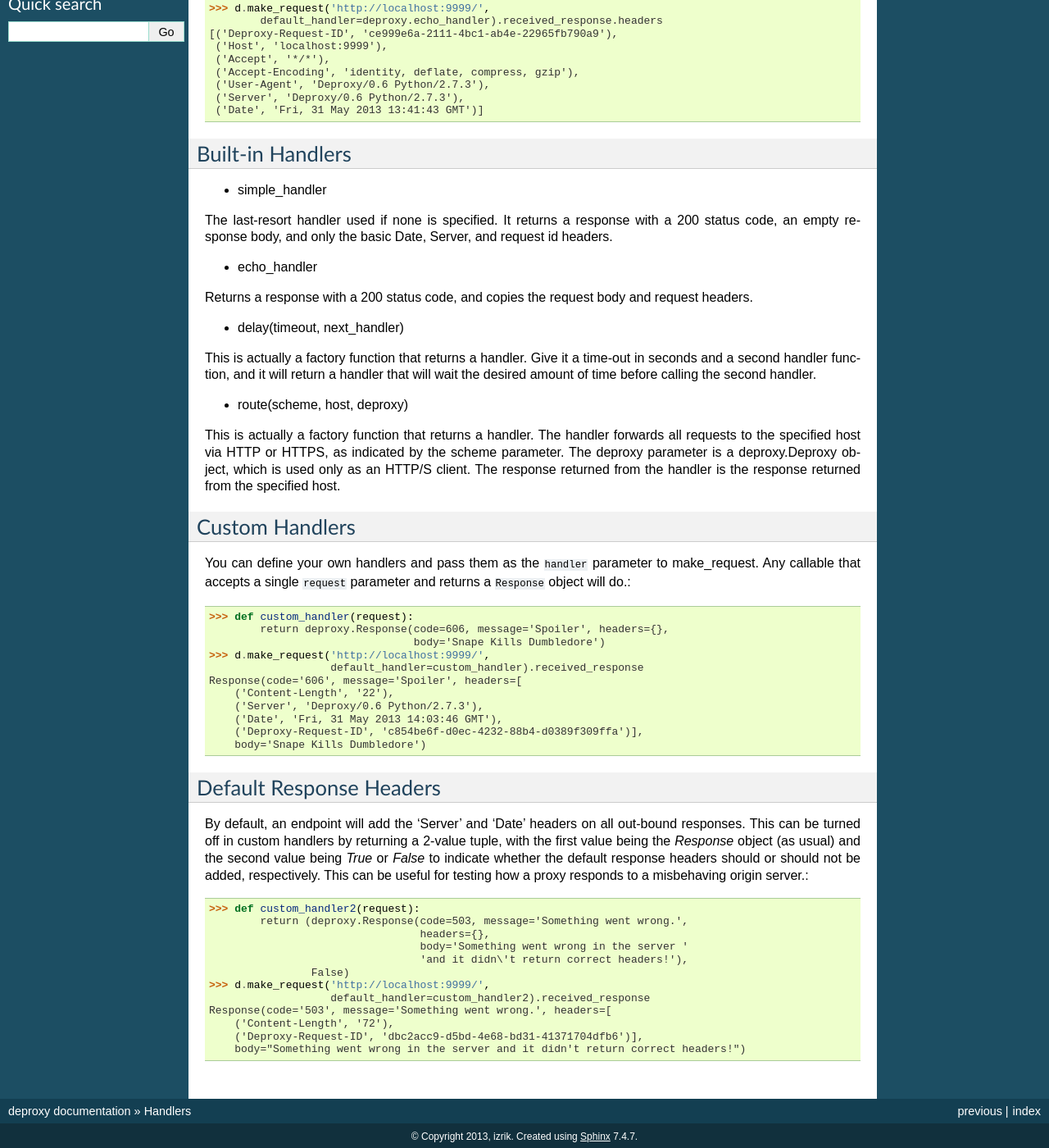
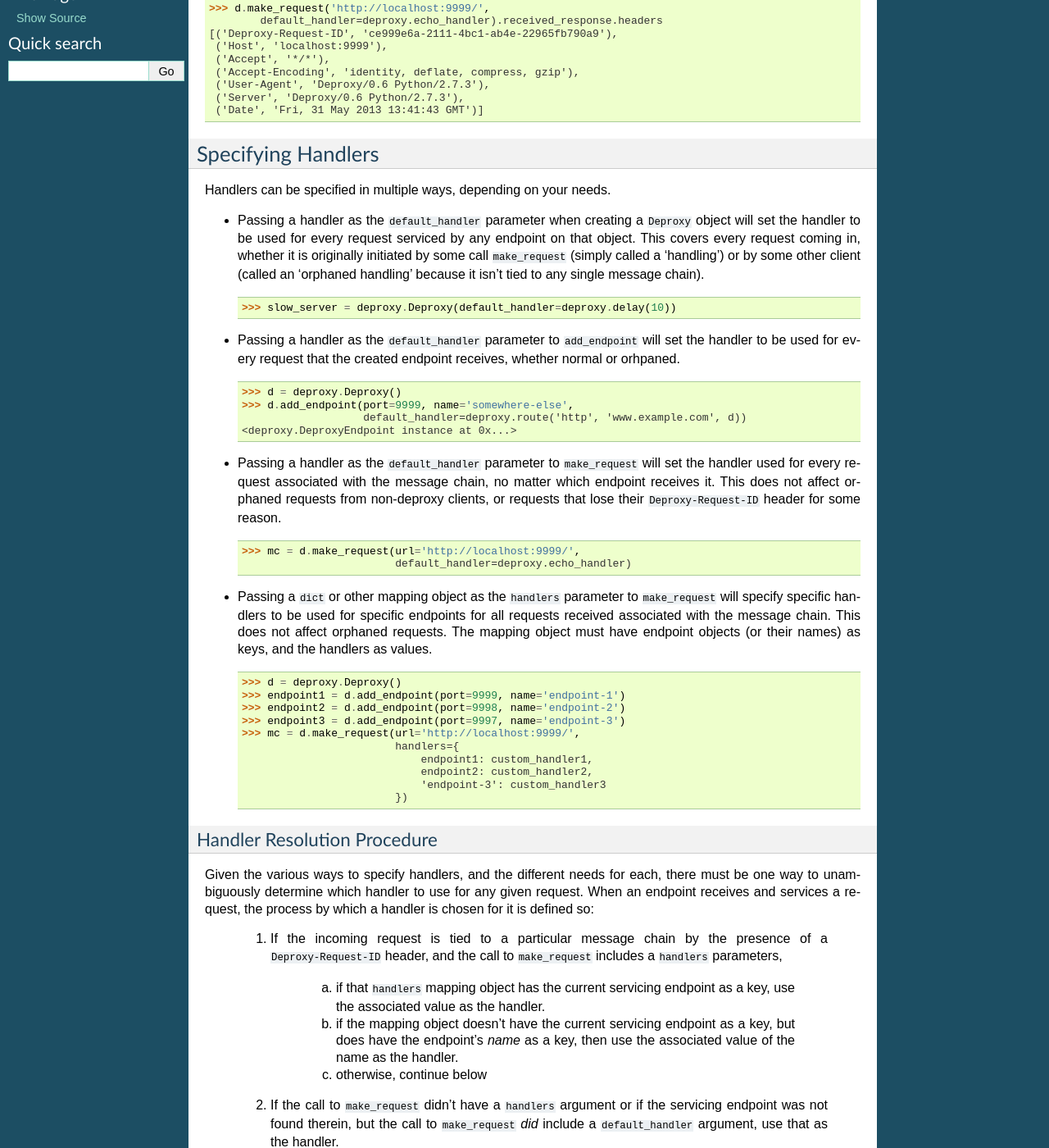
Before and after one commit to izrik/pydeproxy, a Sphinx documentation site: the page built from docs/handlers.rst, in a window 1280 px wide and 1400 px high, scrolled down 285 px. Shown: the whole window at 82% size. Built offline with Sphinx 7.4.7, drawn with Linux system fonts in a browser that asks for light colours; the version number could not be read and is left out; some of the changed text lies outside the part shown.

Commit message:
Expanded docs for handlers, including sections on specifying handlers and on the handler resolution procedure. Also cleanup.

```diff
--- a/docs/handlers.rst
+++ b/docs/handlers.rst
@@ -26,36 +26,122 @@ handlers.
      ('Server', 'Deproxy/0.6 Python/2.7.3'),
      ('Date', 'Fri, 31 May 2013 13:41:43 GMT')]
 
+Specifying Handlers
+===================
+
+Handlers can be specified in multiple ways, depending on your needs.
+
+- Passing a handler as the ``default_handler`` parameter when creating a
+  ``Deproxy`` object will set the handler to be used for every request serviced
+  by any endpoint on that object. This covers every request coming in, whether
+  it is originally initiated by some call ``make_request`` (simply called a
+  'handling') or by some other client (called an 'orphaned handling' because it
+  isn't tied to any single message chain).
+
+    >>> slow_server = deproxy.Deproxy(default_handler=deproxy.delay(10))
+
+- Passing a handler as the ``default_handler`` parameter to ``add_endpoint``
+  will set the handler to be used for every request that the created endpoint
+  receives, whether normal or orhpaned.
+
+    >>> d = deproxy.Deproxy()
+    >>> d.add_endpoint(port=9999, name='somewhere-else',
+                       default_handler=deproxy.route('http', 'www.example.com', d))
+    <deproxy.DeproxyEndpoint instance at 0x...>
+
+- Passing a handler as the ``default_handler`` parameter to ``make_request``
+  will set the handler used for every request associated with the message
+  chain, no matter which endpoint receives it. This does not affect orphaned
+  requests from non-deproxy clients, or requests that lose their
+  ``Deproxy-Request-ID`` header for some reason.
+
+    >>> mc = d.make_request(url='http://localhost:9999/',
+                            default_handler=deproxy.echo_handler)
+
+- Passing a ``dict`` or other mapping object as the ``handlers`` parameter to
+  ``make_request`` will specify specific handlers to be used for specific
+  endpoints for all requests received associated with the message chain. This
+  does not affect orphaned requests. The mapping object must have endpoint
+  objects (or their names) as keys, and the handlers as values.
+
+    >>> d = deproxy.Deproxy()
+    >>> endpoint1 = d.add_endpoint(port=9999, name='endpoint-1')
+    >>> endpoint2 = d.add_endpoint(port=9998, name='endpoint-2')
+    >>> endpoint3 = d.add_endpoint(port=9997, name='endpoint-3')
+    >>> mc = d.make_request(url='http://localhost:9999/',
+                            handlers={
+                                endpoint1: custom_handler1,
+                                endpoint2: custom_handler2,
+                                'endpoint-3': custom_handler3
+                            })
+
+Handler Resolution Procedure
+----------------------------
+
+Given the various ways to specify handlers, and the different needs for each,
+there must be one way to unambiguously determine which handler to use for any
+given request. When an endpoint receives and services a request, the process by
+which a handler is chosen for it is defined so:
+
+    1. If the incoming request is tied to a particular message chain by the
+       presence of a ``Deproxy-Request-ID`` header, and the call to
+       ``make_request`` includes a ``handlers`` parameters,
+
+        a. if that ``handlers`` mapping object has the current servicing
+           endpoint as a key, use the associated value as the handler.
+        b. if the mapping object doesn't have the current servicing endpoint as
+           a key, but does have the endpoint's *name* as a key, then use the
+           associated value of the name as the handler.
+        c. otherwise, continue below
+    2. If the call to ``make_request`` didn't have a ``handlers`` argument or
+       if the servicing endpoint was not found therein, but the call to
+       ``make_request`` *did* include a ``default_handler`` argument, use that
+       as the handler.
+    3. If the incoming request cannot be tied to a particular message chain,
+       but the servicing endpoint's ``default_handler`` attribute is not
+       `None`, then use the value of that attribute as the handler.
+    4. If the servicing endpoint's ``default_handler`` is None, but the parent
+       ``Deproxy`` object's ``default_handler`` attribute is not `None`, then
+       use that as the handler.
+    5. Otherwise, use ``deproxy.simple_handler`` as a last resort.
+
 Built-in Handlers
 =================
 
+The following handlers are a part of the deproxy module. They can be used to
+address a small number of potential use cases. They also demonstrate effective
+ways to define additional handlers.
+
 - simple_handler
-The last-resort handler used if none is specified. It returns a response with a
-200 status code, an empty response body, and only the basic Date, Server, and
-request id headers.
+    The last-resort handler used if none is specified. It returns a response
+    with a 200 status code, an empty response body, and only the basic Date,
+    Server, and request id headers.
 
 - echo_handler
-Returns a response with a 200 status code, and copies the request body and
-request headers.
+    Returns a response with a 200 status code, and copies the request body and
+    request headers.
 
 - delay(timeout, next_handler)
-This is actually a factory function that returns a handler. Give it a time-out
-in seconds and a second handler function, and it will return a handler that
-will wait the desired amount of time before calling the second handler.
+    This is actually a factory function that returns a handler. Give it a
+    time-out in seconds and a second handler function, and it will return a
+    handler that will wait the desired amount of time before calling the second
+    handler.
 
 - route(scheme, host, deproxy)
-This is actually a factory function that returns a handler. The handler
-forwards all requests to the specified host via HTTP or HTTPS, as indicated by
-the scheme parameter. The deproxy parameter is a deproxy.Deproxy object, which
-is used only as an HTTP/S client. The response returned from the handler is the
-response returned from the specified host.
+    This is actually a factory function that returns a handler. The handler
+    forwards all requests to the specified host via HTTP or HTTPS, as indicated
+    by the scheme parameter. The deproxy parameter is a deproxy.Deproxy object,
+    which is used only as an HTTP/S client. The response returned from the
+    handler is the response returned from the specified host.
 
 Custom Handlers
 ===============
 
 You can define your own handlers and pass them as the ``handler`` parameter to
 make_request. Any callable that accepts a single ``request`` parameter and
-returns a ``Response`` object will do.::
+returns a ``Response`` object will do.
+::
+
     >>> def custom_handler(request):
             return deproxy.Response(code=606, message='Spoiler', headers={},
                                     body='Snape Kills Dumbledore')
@@ -76,7 +162,8 @@ out-bound responses. This can be turned off in custom handlers by returning a
 2-value tuple, with the first value being the `Response` object (as usual) and
 the second value being `True` or `False` to indicate whether the default
 response headers should or should not be added, respectively. This can be
-useful for testing how a proxy responds to a misbehaving origin server.::
+useful for testing how a proxy responds to a misbehaving origin server.
+::
 
     >>> def custom_handler2(request):
             return (deproxy.Response(code=503, message='Something went wrong.',
@@ -90,3 +177,7 @@ useful for testing how a proxy responds to a misbehaving origin server.::
         ('Content-Length', '72'),
         ('Deproxy-Request-ID', 'dbc2acc9-d5bd-4e68-bd31-41371704dfb6')],
         body="Something went wrong in the server and it didn't return correct headers!")
+
+Additionally, any response from a handler that has a response body will have an
+additional ``Content-Length`` header added to it, giving the length of the
+response body. This *cannot* be turned off.
```
